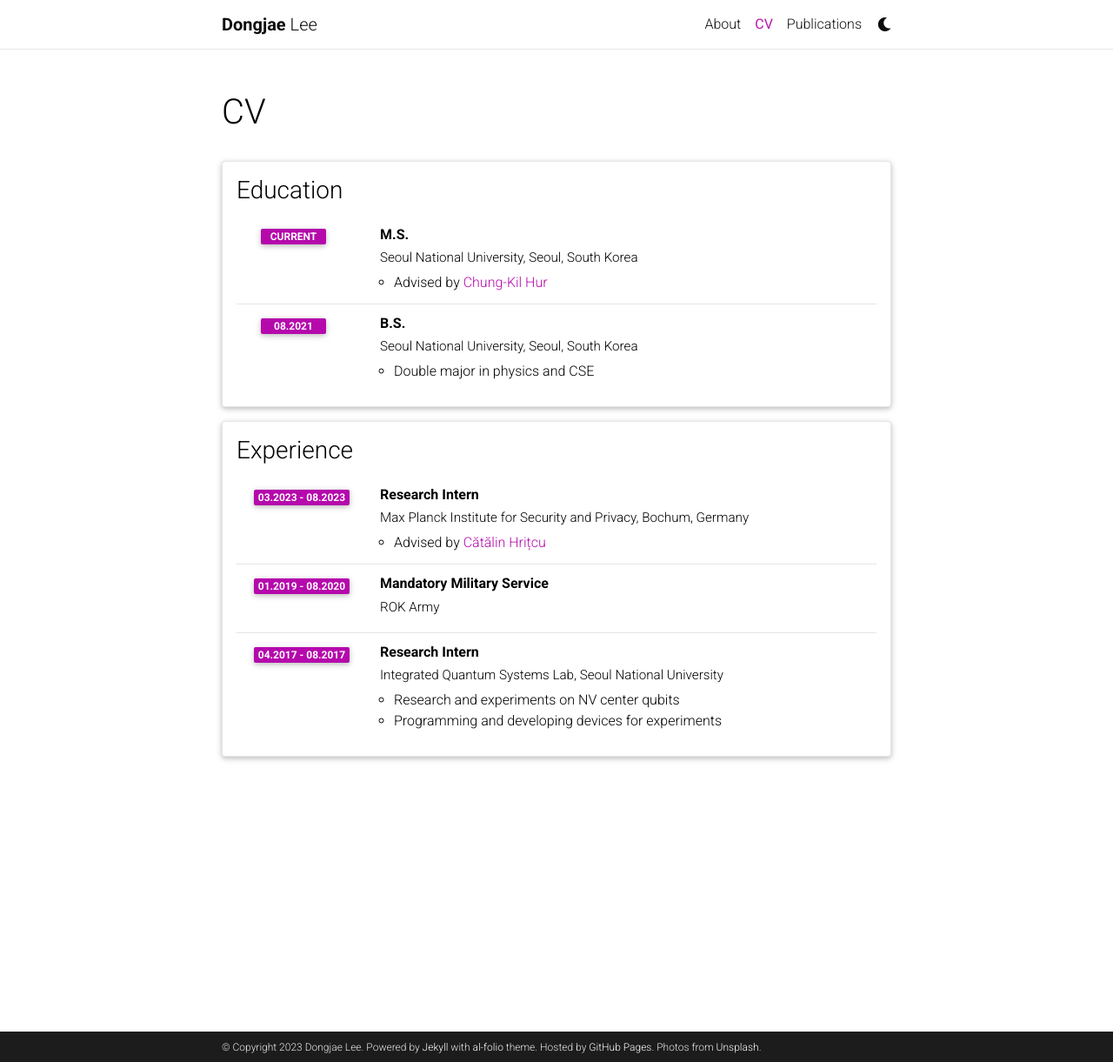
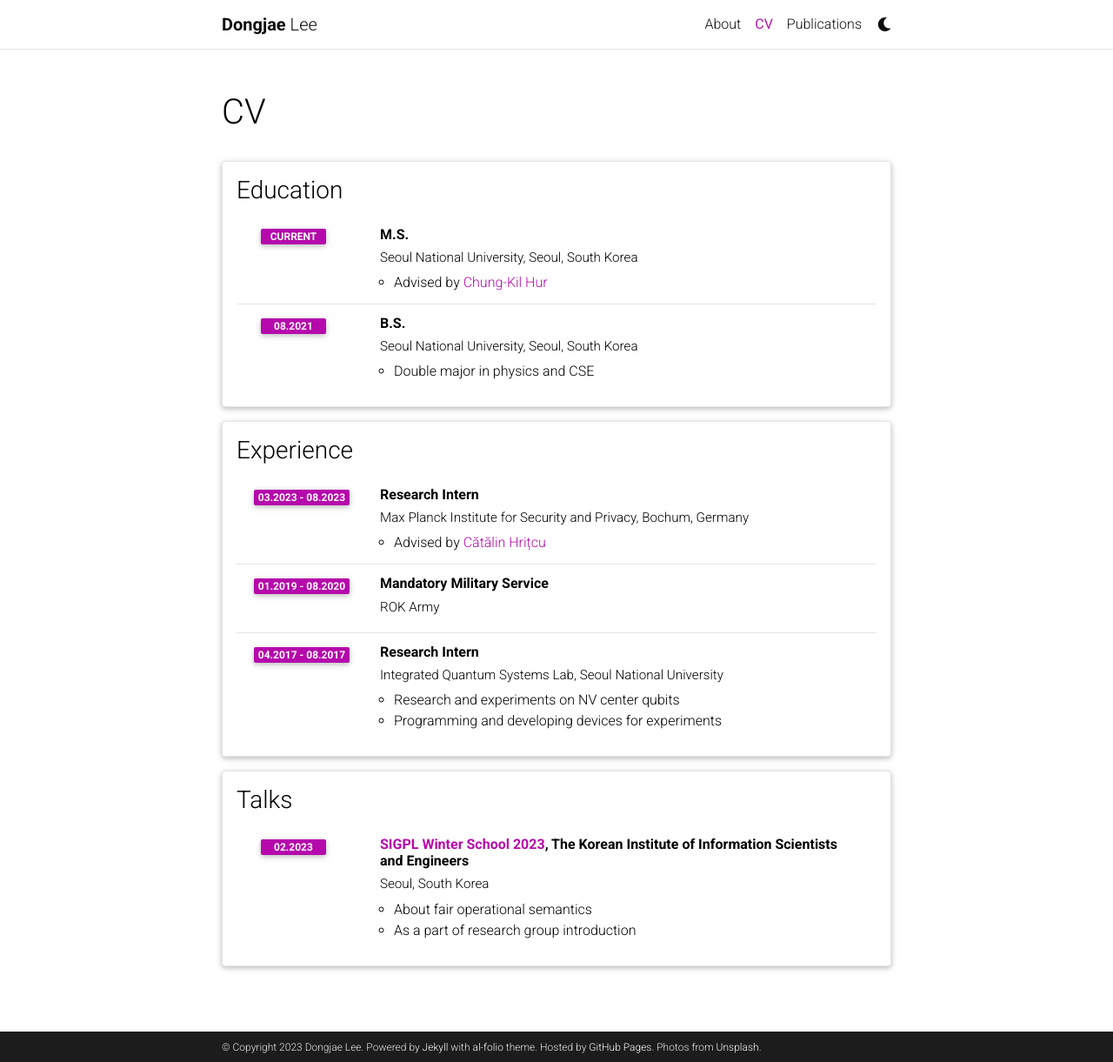
Before and after one commit to dongjaelee1/dongjaelee1.github.io, a Jekyll site: the page built from _pages/cv.md, in a window 1280 px wide and 1221 px high. Shown: the whole window at 87% size. Built offline with Jekyll 4.4.1, drawn with Linux system fonts in a browser that asks for light colours; comment, search, counter and statistics services are not loaded; a style sheet for code colours, icons or effects is not loaded.

Commit message:
update CV

```diff
--- a/_data/cv.yml
+++ b/_data/cv.yml
@@ -45,6 +45,16 @@
       description:
         - Research and experiments on NV center qubits
         - Programming and developing devices for experiments
+
+- title: Talks
+  type: time_table
+  contents:
+    - title: <a href="https://sigpl.or.kr/school/2023w/" target="_blank">SIGPL Winter School 2023</a>, The Korean Institute of Information Scientists and Engineers
+      institution: Seoul, South Korea
+      year: "02.2023"
+      description:
+        - About fair operational semantics
+        - As a part of research group introduction
 
     # - title: Professor of Theoretical Physics
     #   institution: Institute for Advanced Study, Princeton University
```
Also changed, not shown: _pages/about.md (+3 -3 lines).
